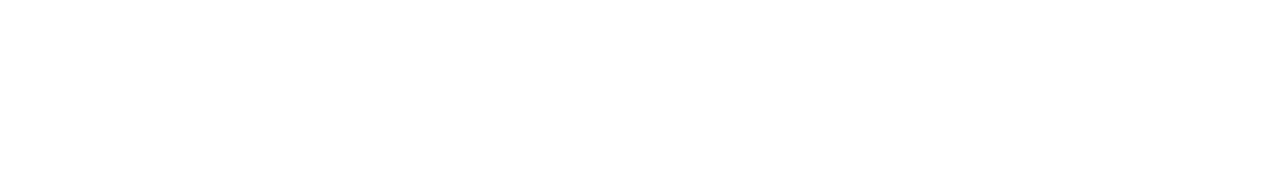
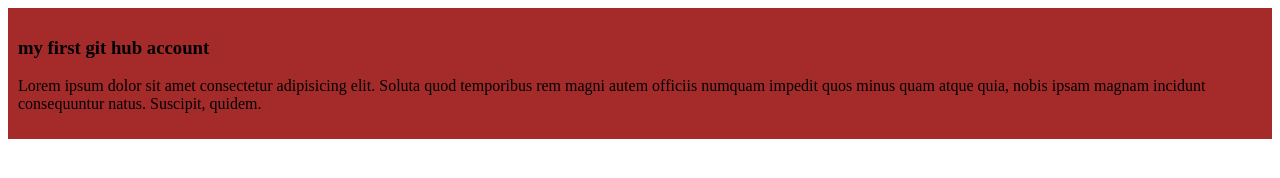
Before and after one commit to junayet4o12/my-first-github-repo, a plain HTML site: page index.html in a window 1280 px wide. Drawn offline with Linux system fonts and the light colour scheme.

Commit message:
added the first blog

```diff
--- a/index.html
+++ b/index.html
@@ -4,8 +4,12 @@
     <meta charset="UTF-8">
     <meta name="viewport" content="width=device-width, initial-scale=1.0">
     <title>My First Ever Github Repo</title>
+    <link rel="stylesheet" href="style.css">
 </head>
 <body>
-
+    <div>
+        <h3>my first git hub account</h3>
+        <p>Lorem ipsum dolor sit amet consectetur adipisicing elit. Soluta quod temporibus rem magni autem officiis numquam impedit quos minus quam atque quia, nobis ipsam magnam incidunt consequuntur natus. Suscipit, quidem.</p>
+    </div>
 </body>
 </html>
--- /dev/null
+++ b/style.css
@@ -0,0 +1,4 @@
+div{
+    background-color: brown;
+    padding: 10px;
+}
```
